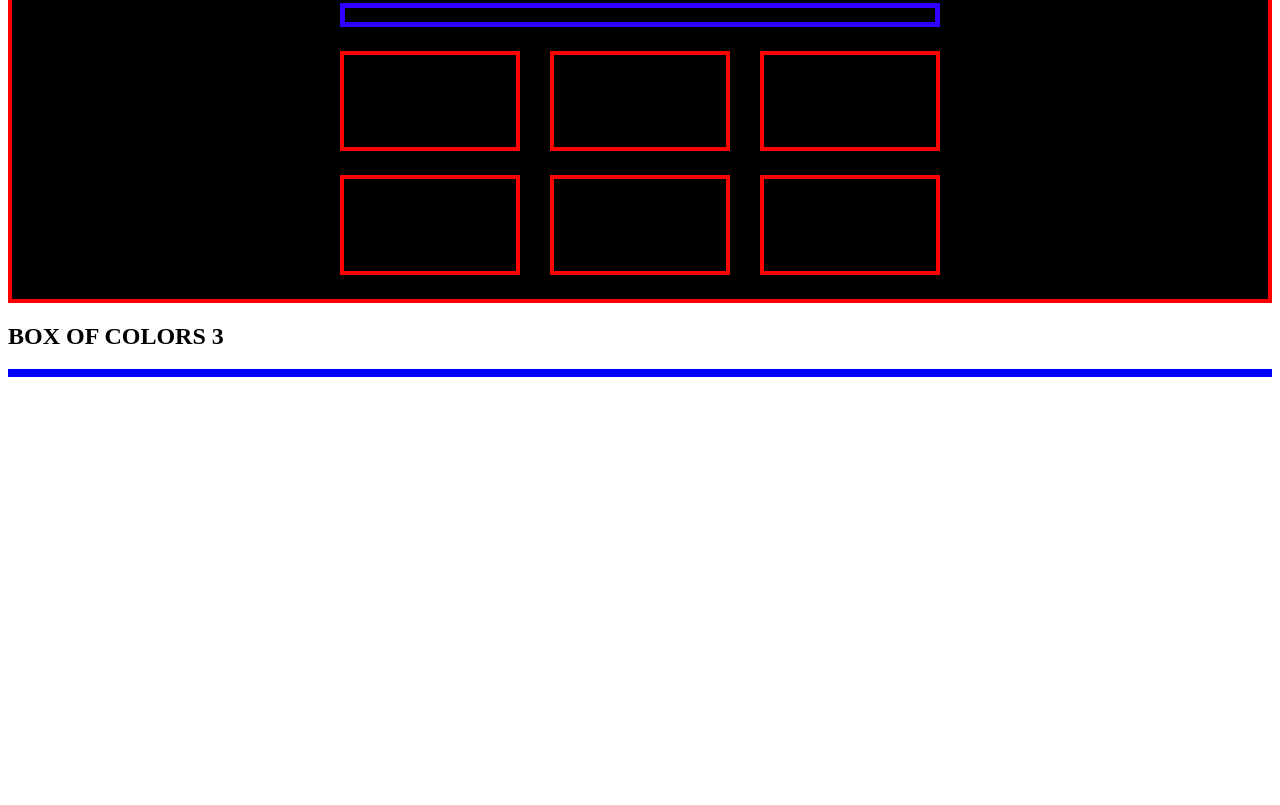
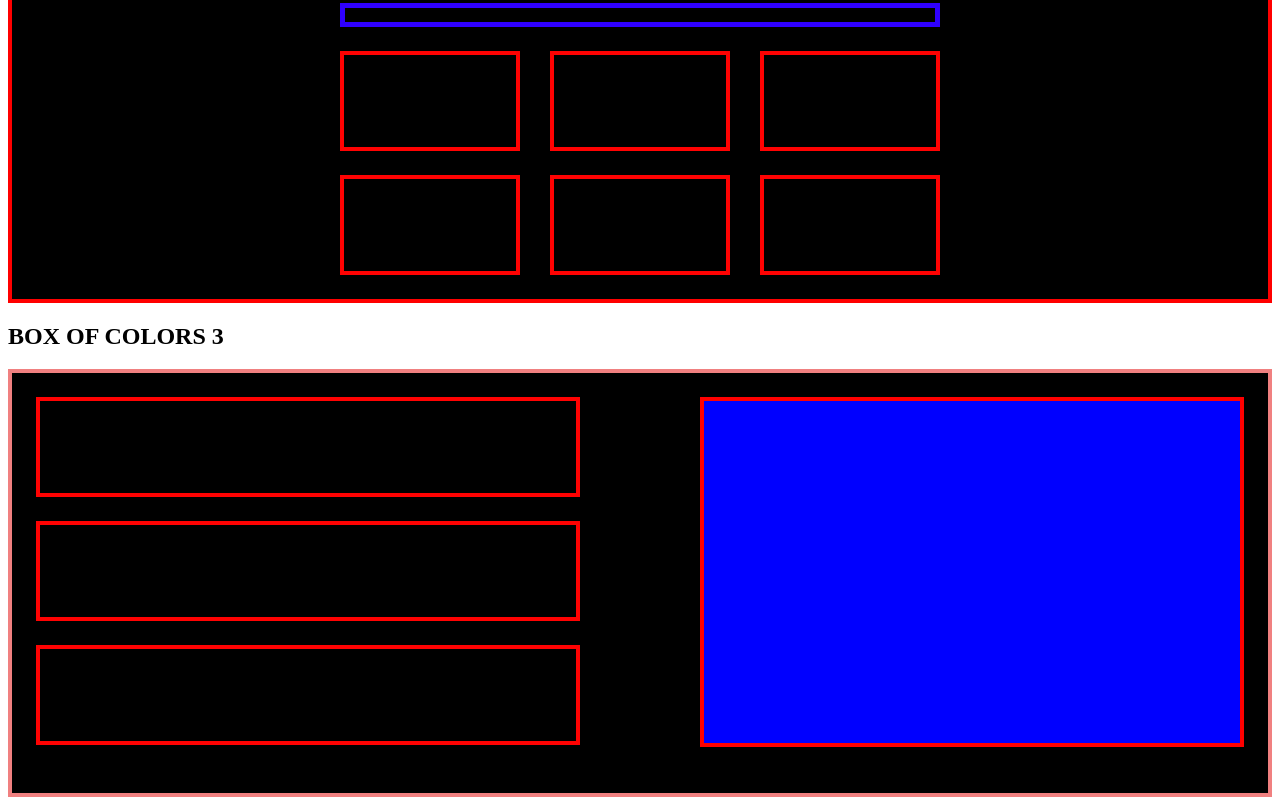
Before and after one commit to Skytomoondvm/CSS-FLEXBOX, a plain HTML site: page index.html in a window 1280 px wide. Shown: the part 459-1264 px from the top of the page. Before the commit the page ends 844 px from the top, so only its background shows below. Drawn offline with Linux system fonts and the light colour scheme.

Commit message:
CSS Flex

```diff
--- a/index.html
+++ b/index.html
@@ -37,9 +37,12 @@
   <section>
     <h2>BOX OF COLORS 3</h2>
     <div class="container-three">
-      <div class="box-three"></div>
-      <div class="box-three"></div>
-      <div class="box-three"></div>
+      <div class="box-wrapper-three">
+        <div class="box-three"></div>
+        <div class="box-three"></div>
+        <div class="box-three"></div>
+      </div>
+      <div class="box box-large-one"></div>
   </section>
 </body>
 
--- a/style.css
+++ b/style.css
@@ -67,5 +67,25 @@
 }
 
 .container-three {
-  border: 4px solid blue;
+ border: 4px solid lightcoral;
+ padding: 24px;
+ background-color: black;
+ display: flex;
+ justify-content: space-between;
 }
+
+.box-three {
+  border: 4px solid rgb(255, 2, 2);
+  height: 100px;
+  margin-bottom: 24px;
+}
+
+.box-wrapper-three{
+  width: 45%;
+}
+
+.box-large-one {
+  width: 45%;
+  height: 350px;
+  border: 4px solid red;
+}
```
